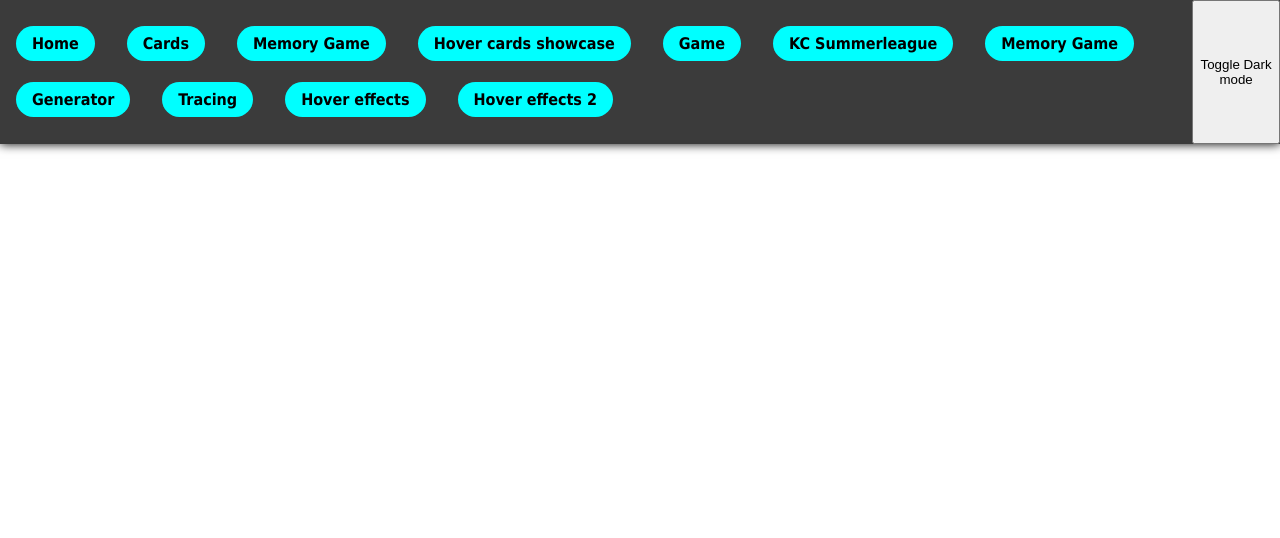
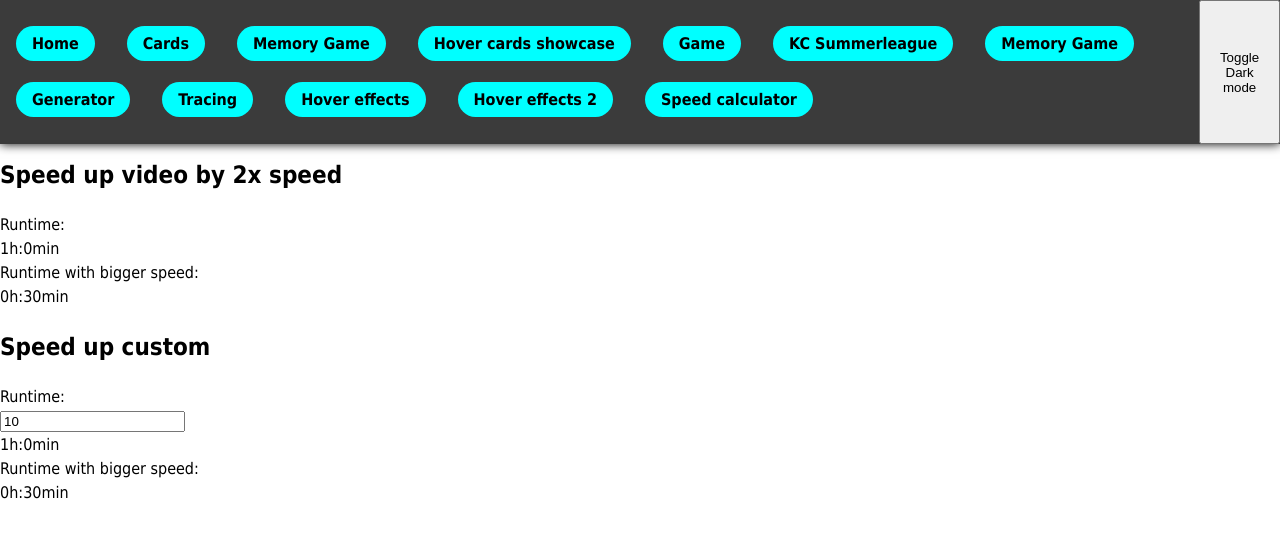
Before and after one commit to EmilNilssonDataDuctus/vite-app, a React (Vite) app: page /speed-calculator in a window 1280 px wide. Shown: the top 538 px of the page. Built offline with nearby package versions, Linux system fonts and the light colour scheme.

Commit message:
Create new page speedcalculator

```diff
--- a/src/App.jsx
+++ b/src/App.jsx
@@ -7,6 +7,7 @@ import { GeneratePage } from "./Pages/GeneratePage/GeneratePage";
 import { Home } from "./Pages/Home/Home";
 import { HoverEffectsPage } from "./Pages/HoverEffectsPage/HoverEffectsPage";
 import { HoverEffectsPage2 } from "./Pages/HoverEffectsPage2/HoverEffectsPage2";
+import { SpeedCalculator } from "./Pages/SpeedCalculator/SpeedCalculator";
 import Navbar from "./Shared/Navbar/Navbar";
 import CardBig from "./components/CardBig/CardBig";
 import Cards from "./components/Cards/Cards";
@@ -44,6 +45,7 @@ function App() {
           <Route path="/tracing" element={<TracerPage />} />
           <Route path="/hover-move" element={<HoverEffectsPage />} />
           <Route path="/hover-move2" element={<HoverEffectsPage2 />} />
+          <Route path="/speed-calculator" element={<SpeedCalculator />} />
         </Routes>
       </BrowserRouter>
     </ThemeProvider>
--- /dev/null
+++ b/src/Pages/SpeedCalculator/SpeedCalculator.jsx
@@ -0,0 +1,45 @@
+import { useState } from "react";
+import { MainWrapper } from "../../Shared/Page.styled";
+
+export const SpeedCalculator = () => {
+  const [defaultRuntime, setDefaultRuntime] = useState(10);
+  const speedTransformer = (originalRunTime, speedModifier) => {
+    let transformedSpeed = 10;
+    return transformedSpeed;
+  };
+
+  return (
+    <MainWrapper>
+      <h1>Calculate how much time you save by speeding up a video</h1>
+      <section>
+        <h2>Speed up video by 2x speed</h2>
+        <div>
+          <div>Runtime:</div>
+          <div>1h:0min</div>
+        </div>
+        <div>
+          <div>Runtime with bigger speed:</div>
+          <div>0h:30min</div>
+        </div>
+      </section>
+      <section>
+        <h2>Speed up custom</h2>
+        <div>
+          <div>Runtime:</div>
+          <div>
+            <input
+              type="number"
+              value={defaultRuntime}
+              onChange={(e) => setDefaultRuntime(e.target.value)}
+            />
+          </div>
+          <div>1h:0min</div>
+        </div>
+        <div>
+          <div>Runtime with bigger speed:</div>
+          <div>0h:30min</div>
+        </div>
+      </section>
+    </MainWrapper>
+  );
+};
--- a/src/Shared/Navbar/Navbar.jsx
+++ b/src/Shared/Navbar/Navbar.jsx
@@ -38,6 +38,9 @@ function Navbar({ themeToggler }) {
         <ListItem>
           <CommonLink href="/hover-move2">Hover effects 2</CommonLink>
         </ListItem>
+        <ListItem>
+          <CommonLink href="/speed-calculator">Speed calculator</CommonLink>
+        </ListItem>
       </NavbarList>
       <button onClick={() => themeToggler()}>Toggle Dark mode</button>
     </NavbarWrapper>
```
